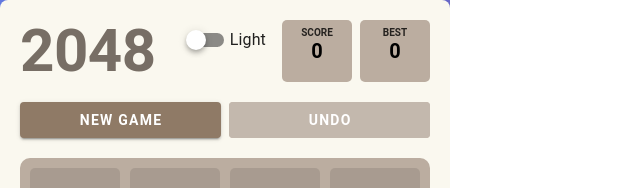
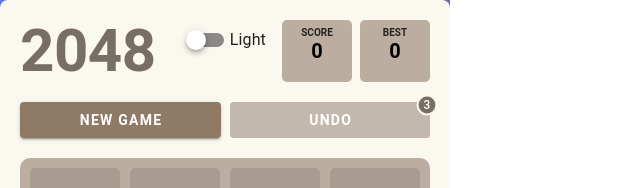
Before and after one commit to Maru1301/2048-game, a Vue app: page / in a window 1280 px wide. Shown: the top 188 px of the page, without its empty margins (0-640 px from the left). Built offline with nearby package versions, Linux system fonts and the light colour scheme.

Commit message:
Enhance undo functionality by adding canUndoTimes tracking and UI updates

```diff
--- a/src/App.vue
+++ b/src/App.vue
@@ -24,9 +24,15 @@
                     <v-col cols="6">
                         <v-btn @click="newGame" color="primary" class="font-weight-bold" block>New Game</v-btn>
                     </v-col>
+
                     <v-col cols="6">
-                        <v-btn @click="undo" :disabled="!canUndo" color="primary" class="font-weight-bold"
-                            block>Undo</v-btn>
+                        <v-badge :content="canUndoTimes" :value="canUndoTimes > 0" offset-x="1" offset-y="1"
+                            color="secondary" bordered class="d-flex justify-end">
+                            <v-btn @click="undo" :disabled="!canUndo" color="primary" class="font-weight-bold" block
+                                width="200px">
+                                Undo
+                            </v-btn>
+                        </v-badge>
                     </v-col>
                 </v-row>
 
@@ -79,7 +85,7 @@
 const gameStore = useGameStore(); // 獲取 Store 實例
 
 // 使用 storeToRefs 來解構 state 和 getters，保持響應性
-const { canUndo, isGameOver } = storeToRefs(gameStore);
+const { canUndo, canUndoTimes, isGameOver } = storeToRefs(gameStore);
 
 // 本地控制對話框的顯示狀態
 const showGameOverDialog = ref(false);
--- a/src/gameLogic.js
+++ b/src/gameLogic.js
@@ -99,9 +99,11 @@
  * 執行一次移動操作 (向左)
  * @param {object[]} currentTiles - 原始方塊列表
  * @param {number} currentScore - 當前分數
- * @returns {{newTiles: object[], newScore: number, moved: boolean, won: boolean}} - 新的狀態
+ * @param {number} awardTile - 當前獎勵方塊值
+ * @param {number} canUndoTimes - 當前可撤銷次數
+ * @returns {{newTiles: object[], awardTile: number, canUndoTimes: number, newScore: number, moved: boolean, won: boolean}} - 新的狀態
  */
-export const executeMove = (currentTiles, currentScore) => {
+export const executeMove = (currentTiles, currentScore, awardTile, canUndoTimes) => {
     let newScore = currentScore;
     let moved = false;
     let won = false;
@@ -134,6 +136,10 @@
             if (rowTiles[i].value === rowTiles[i + 1].value && !rowTiles[i].merged && !rowTiles[i + 1].merged) {
                 // 合併後的方塊使用第一個方塊的 ID (保持 ID 穩定性)
                 rowTiles[i].value *= 2;
+                if (rowTiles[i].value === awardTile) {
+                    canUndoTimes += 1;
+                    awardTile *= 2;
+                }
                 newScore += rowTiles[i].value;
                 rowTiles[i].merged = true; // 標記為合併後的結果
                 rowTiles[i].mergedFrom = [rowTiles[i + 1].id]; // 追蹤被合併的方塊 ID
@@ -177,6 +183,8 @@
 
     return {
         newTiles: finalTiles,
+        awardTile,
+        canUndoTimes,
         newScore,
         moved,
         won
--- a/src/store/gameStore.js
+++ b/src/store/gameStore.js
@@ -18,6 +18,7 @@
         const dataToSave = {
             grid: gridData, // 使用 tiles 列表
             score: state.score,
+            canUndoTimes: state.canUndoTimes,
             won: state.won,
             isGameOver: state.isGameOver,
         };
@@ -50,6 +51,8 @@
     state: () => ({
         // 初始狀態應為空，等待非同步載入
         tiles: [],
+        awardTile: 32,
+        canUndoTimes: 3,
         score: 0,
         bestScore: 0, // 初始設為 0，等待載入
         previousState: null,
@@ -60,12 +63,8 @@
 
     // === 計算屬性 (Getters) ===
     getters: {
-        // tiles getter 直接返回 state.tiles，因為它已經是一個物件列表
-        // 這裡不再需要複雜的轉換。
-        // tiles: (state) => state.tiles,
-
         canUndo(state) {
-            return state.previousState !== null;
+            return state.previousState !== null && state.canUndoTimes > 0;
         }
     },
 
@@ -101,6 +100,7 @@
             const { gameState, bestScore } = await loadGameStateFromStorage();
 
             this.bestScore = bestScore; // 載入最佳分數
+            this.canUndoTimes = gameState?.canUndoTimes || 3; // 載入可撤銷次數，預設為 3
             this.initialized = true;
 
             if (gameState && Array.isArray(gameState.grid)) {
@@ -140,6 +140,9 @@
                 this.won = this.previousState.won;
                 this.isGameOver = false;
                 this.previousState = null;
+                if (this.canUndoTimes > 0) {
+                    this.canUndoTimes -= 1;
+                }
                 saveGameStateToStorage(this);
             }
         },
@@ -207,7 +210,9 @@
             }
 
             // 4. 執行核心移動邏輯 (向左)
-            const { newTiles, newScore, moved, won } = executeMove(rotatedTiles, this.score);
+            const { newTiles, awardTile, canUndoTimes, newScore, moved, won } = executeMove(rotatedTiles, this.score, this.awardTile, this.canUndoTimes);
+            this.awardTile = awardTile;
+            this.canUndoTimes = canUndoTimes;
 
             // 5. 將結果網格旋轉回去
             if (moved) {
```
